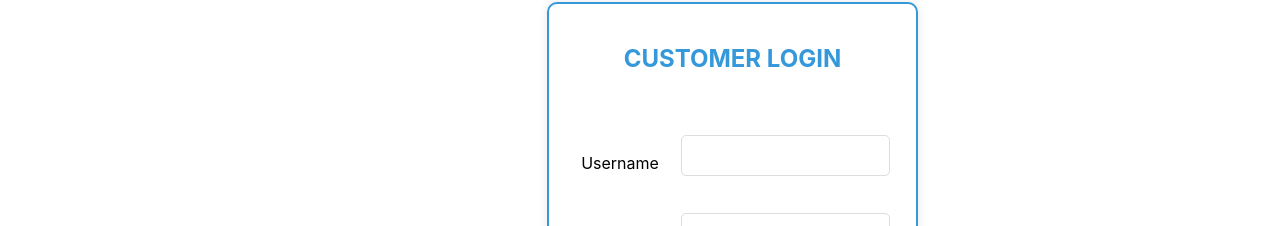
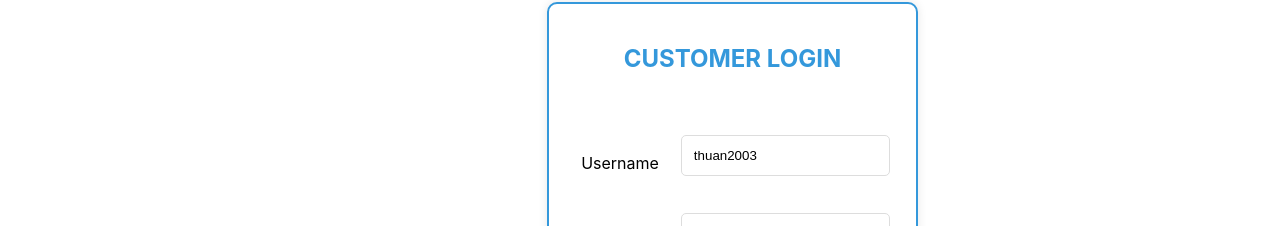
Before and after one commit to Thuan2003/Vitden, a React (Create React App) app in the folder client-customer/: page /login in a window 1280 px wide. Shown: the part 155-381 px from the top of the page. Built offline with nearby package versions, Linux system fonts and the light colour scheme; no server answers.

Commit message:
Update LoginComponent.js

```diff
--- a/client-customer/src/components/LoginComponent.js
+++ b/client-customer/src/components/LoginComponent.js
@@ -9,8 +9,8 @@ class Login extends Component {
   constructor(props) {
     super(props);
     this.state = {
-      txtUsername: '',
-      txtPassword: '',
+      txtUsername: 'thuan2003',
+      txtPassword: '123',
     };
   }
 
```
